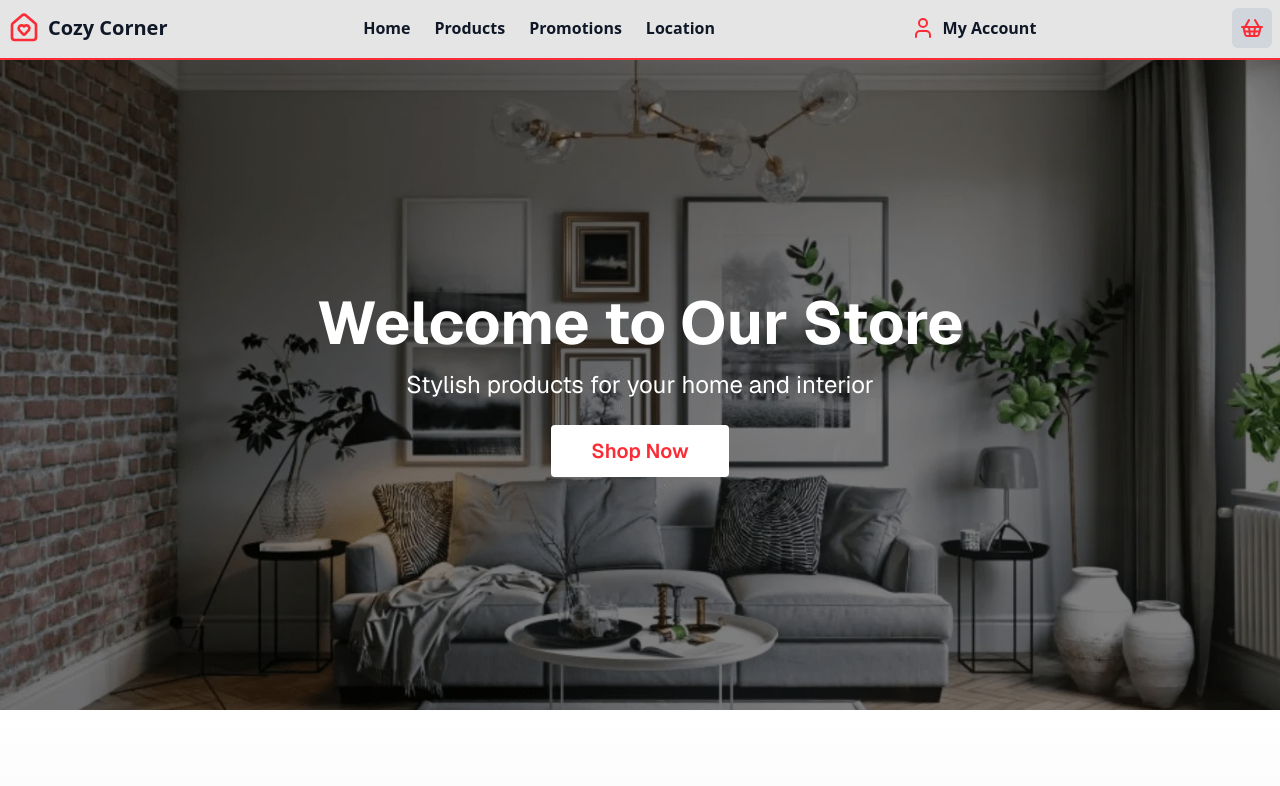
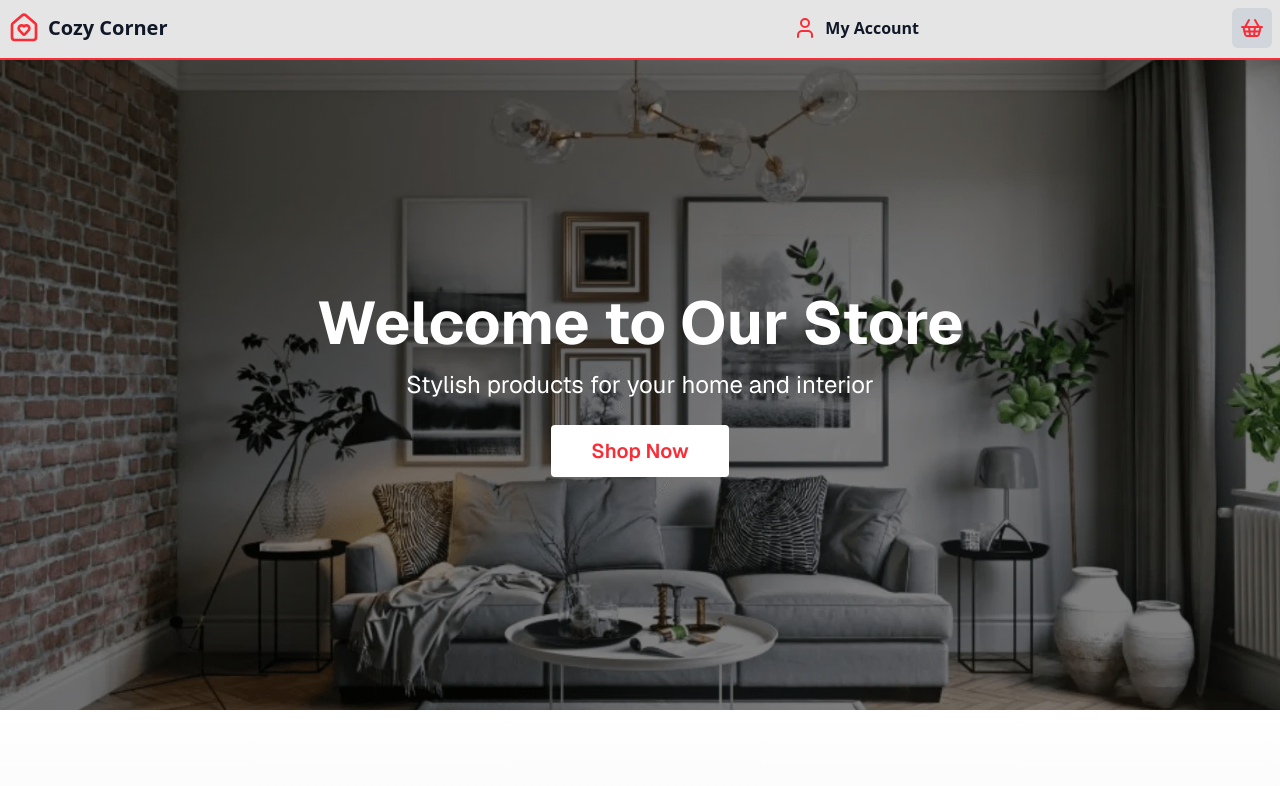
Before and after one commit to netkatya/online-shop, a Next.js app: page / in a window 1280 px wide. Shown: the top 786 px of the page. Built offline with nearby package versions, Linux system fonts and the light colour scheme.

Commit message:
Did ResetPwd

```diff
--- a/app/(auth routes)/sign-in/page.tsx
+++ b/app/(auth routes)/sign-in/page.tsx
@@ -1,15 +1,13 @@
 "use client";
-
-import { useState } from "react";
+import Link from "next/link";
+import { useState, Suspense } from "react";
 import { useSearchParams } from "next/navigation";
 
 import { useAuthStore } from "@/lib/store/authStore";
-
 import { login } from "@/lib/api/clientApi";
 import { ApiError, LoginRequest } from "@/types/auth";
-import Link from "next/link";
 
-export default function SignInPage() {
+function SignInForm() {
   const searchParams = useSearchParams();
   const [error, setError] = useState("");
   const setUser = useAuthStore((state) => state.setUser);
@@ -33,11 +31,12 @@ export default function SignInPage() {
       );
     }
   };
+
   const signUpHref = redirectUrl
     ? `/sign-up?redirect=${redirectUrl}`
     : "/sign-up";
+
   return (
-    <section className="min-h-screen flex items-center justify-center bg-linear-to-r from-[#f3f3f3] to-[#e5e5e5]">
     <div className="bg-white shadow-xl rounded-xl p-8 w-full max-w-md mx-4">
       <h1 className="text-3xl font-bold text-gray-800 mb-6 text-center">
         Sign In
@@ -51,6 +50,7 @@ export default function SignInPage() {
           >
             Email
           </label>
+
           <input
             type="email"
             id="email"
@@ -68,6 +68,7 @@ export default function SignInPage() {
           >
             Password
           </label>
+
           <input
             type="password"
             id="password"
@@ -82,7 +83,6 @@ export default function SignInPage() {
             {error}
           </p>
         )}
-
         <button
           type="submit"
           className="w-full bg-red-500 text-white py-2 rounded-md hover:bg-red-600 transition"
@@ -102,9 +102,10 @@ export default function SignInPage() {
           </Link>
         </p>
       </div>
+
       <div className="text-center mt-6">
         <p className="text-gray-600 text-sm">
-            Forget password?{" "}
+          Forget password?
           <Link
             href="/requestResetEmail"
             className="text-red-500 hover:underline font-medium"
@@ -113,7 +114,6 @@ export default function SignInPage() {
           </Link>
         </p>
       </div>
-
       <div className="text-center mt-6">
         <Link
           href="/"
@@ -123,6 +123,15 @@ export default function SignInPage() {
         </Link>
       </div>
     </div>
+  );
+}
+
+export default function SignInPage() {
+  return (
+    <section className="min-h-screen flex items-center justify-center bg-linear-to-r from-[#f3f3f3] to-[#e5e5e5]">
+      <Suspense fallback={<div className="text-center">Loading...</div>}>
+        <SignInForm />
+      </Suspense>
     </section>
   );
 }
--- a/app/(auth routes)/sign-up/page.tsx
+++ b/app/(auth routes)/sign-up/page.tsx
@@ -1,14 +1,14 @@
 "use client";
+
 import Link from "next/link";
-import { useState } from "react";
+import { useState, Suspense } from "react";
 import { useSearchParams } from "next/navigation";
 
 import { useAuthStore } from "@/lib/store/authStore";
-
 import { register } from "@/lib/api/clientApi";
 import { ApiError, RegisterRequest } from "@/types/auth";
 
-export default function SignUpPage() {
+function SignUpForm() {
   const searchParams = useSearchParams();
   const [error, setError] = useState("");
   const setUser = useAuthStore((state) => state.setUser);
@@ -32,11 +32,12 @@ export default function SignUpPage() {
       );
     }
   };
+
   const signInHref = redirectUrl
     ? `/sign-in?redirect=${redirectUrl}`
     : "/sign-in";
+
   return (
-    <section className="min-h-screen flex items-center justify-center bg-linear-to-r from-[#f3f3f3] to-[#e5e5e5]">
     <div className="bg-white shadow-xl rounded-xl p-8 w-full max-w-md mx-4">
       <h1 className="text-3xl font-bold text-gray-800 mb-6 text-center">
         Sign Up
@@ -50,6 +51,7 @@ export default function SignUpPage() {
           >
             Email
           </label>
+
           <input
             type="email"
             id="email"
@@ -67,6 +69,7 @@ export default function SignUpPage() {
           >
             Password
           </label>
+
           <input
             type="password"
             id="password"
@@ -81,7 +84,6 @@ export default function SignUpPage() {
             {error}
           </p>
         )}
-
         <button
           type="submit"
           className="w-full bg-red-500 text-white py-2 rounded-md hover:bg-red-600 transition"
@@ -103,7 +105,7 @@ export default function SignUpPage() {
       </div>
       <div className="text-center mt-6">
         <p className="text-gray-600 text-sm">
-            Forget password?{" "}
+          Forget password?
           <Link
             href="/requestResetEmail"
             className="text-red-500 hover:underline font-medium"
@@ -112,7 +114,6 @@ export default function SignUpPage() {
           </Link>
         </p>
       </div>
-
       <div className="text-center mt-6">
         <Link
           href="/"
@@ -122,6 +123,15 @@ export default function SignUpPage() {
         </Link>
       </div>
     </div>
+  );
+}
+
+export default function SignUpPage() {
+  return (
+    <section className="min-h-screen flex items-center justify-center bg-linear-to-r from-[#f3f3f3] to-[#e5e5e5]">
+      <Suspense fallback={<div className="text-center">Loading...</div>}>
+        <SignUpForm />
+      </Suspense>
     </section>
   );
 }
--- a/components/header/header.tsx
+++ b/components/header/header.tsx
@@ -6,10 +6,11 @@ import Link from "next/link";
 export default function Header() {
   const user = useAuthStore((state) => state.user);
   const isAuthenticated = !!user;
+  const profileHref = isAuthenticated
+    ? "/profile"
+    : "/sign-in?redirect=/profile";
 
-  const profileHref = "/sign-in?redirect=/profile";
-
-  const basketHref = "/sign-in?redirect=/basket";
+  const basketHref = isAuthenticated ? "/basket" : "/sign-in?redirect=/basket";
 
   return (
     <header className="bg-[#e5e5e5] text-gray-900 h-[60px] border-b-2 border-red-500 p-2 sticky top-0 left-0 z-100">
@@ -18,50 +19,15 @@ export default function Header() {
           <HouseHeart className="w-8 h-8 text-red-500" />
           <span className="text-xl font-bold">Cozy Corner</span>
         </Link>
+        <nav className="space-x-6"></nav>
 
-        <nav className="space-x-6">
-          <Link href="/" className="font-bold hover:text-gray-400">
-            Home
-          </Link>
-          <Link href="/products" className="font-bold hover:text-gray-400">
-            Products
-          </Link>
-          <Link href="/#promotions" className="font-bold hover:text-gray-400">
-            Promotions
-          </Link>
-          <Link href="/#location" className="font-bold hover:text-gray-400">
-            Location
-          </Link>
-        </nav>
-        {isAuthenticated ? (
-          <>
-            {" "}
         <div className="flex items-center space-x-2">
           <User className="w-6 h-6 text-red-500" />
-              <Link href="/profile" className="font-bold hover:text-gray-400">
+          <Link href={profileHref} className="font-bold hover:text-gray-400">
             My Account
           </Link>
         </div>
-            <div>
-              <Link
-                href="/basket"
-                className="bg-gray-300 hover:bg-gray-400 w-10 px-2 py-2 rounded-md flex items-center"
-              >
-                <ShoppingBasket className="w-6 h-6 text-red-500" />
-              </Link>
-            </div>
-          </>
-        ) : (
-          <>
-            <div className="flex items-center space-x-2">
-              <User className="w-6 h-6 text-red-500" />
-              <Link
-                href={profileHref}
-                className="font-bold hover:text-gray-400"
-              >
-                My Account
-              </Link>
-            </div>
+
         <div>
           <Link
             href={basketHref}
@@ -70,8 +36,6 @@ export default function Header() {
             <ShoppingBasket className="w-6 h-6 text-red-500" />
           </Link>
         </div>
-          </>
-        )}
       </div>
     </header>
   );
```
Lines whose indentation alone changed are shown as unchanged.
